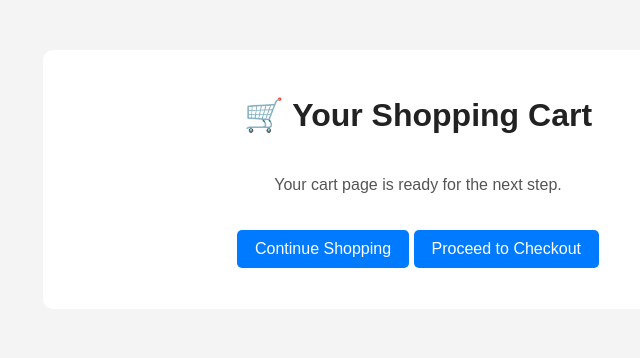
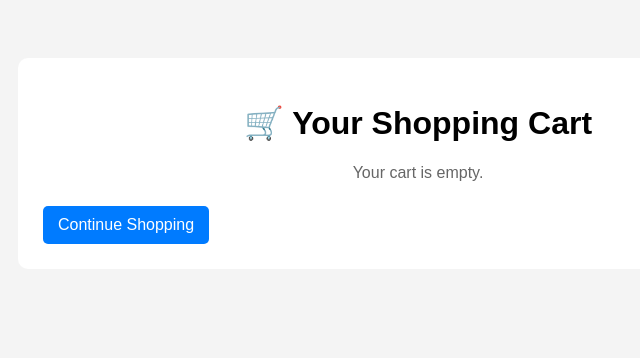
Before and after one commit to afshankmnr-png/CodeAlpha_Simple-E-commerce-Store, a Django app: page /cart/ in a window 1280 px wide. Shown: the top 358 px of the page, without its empty margins (222-862 px from the left). Run offline with Django 5.2, Linux system fonts and the light colour scheme.

Commit message:
Update cart.html

```diff
--- a/templates/shop/cart.html
+++ b/templates/shop/cart.html
@@ -9,12 +9,11 @@
         body {
             font-family: Arial, sans-serif;
             background: #f4f4f4;
-            margin: 0;
             padding: 20px;
         }
 
         .container {
-            max-width: 700px;
+            max-width: 750px;
             margin: 30px auto;
             background: white;
             padding: 25px;
@@ -23,26 +22,26 @@
 
         h1 {
             text-align: center;
-            color: #222;
         }
 
-        .message {
-            text-align: center;
-            color: #555;
-            padding: 20px;
-        }
-
-        a {
-            color: #007bff;
-            text-decoration: none;
+        .item {
+            border-bottom: 1px solid #ddd;
+            padding: 15px 0;
         }
 
         .button {
             display: inline-block;
+            padding: 10px 15px;
+            margin: 8px 5px 0 0;
             background: #007bff;
             color: white;
-            padding: 10px 18px;
+            text-decoration: none;
             border-radius: 5px;
+        }
+
+        .empty {
+            text-align: center;
+            color: #666;
         }
     </style>
 </head>
@@ -50,18 +49,28 @@
     <div class="container">
         <h1>🛒 Your Shopping Cart</h1>
 
-        <p class="message">
-            Your cart page is ready for the next step.
-        </p>
+        {% if cart_items %}
+            {% for item in cart_items %}
+                <div class="item">
+                    <h3>{{ item.product.name }}</h3>
+                    <p>Price: ₹{{ item.product.price }}</p>
+                    <p>Quantity: {{ item.quantity }}</p>
+                    <p>Subtotal: ₹{{ item.subtotal }}</p>
+                </div>
+            {% endfor %}
 
-        <p style="text-align: center;">
-            <a class="button" href="{% url 'product_list' %}">
-                Continue Shopping
+            <h2>Total: ₹{{ total }}</h2>
+
+            <a class="button" href="{% url 'checkout' %}">
+                Proceed to Checkout
             </a>
-            <a class="button" href="{% url 'checkout' %}">
-    Proceed to Checkout
-</a>
-        </p>
+        {% else %}
+            <p class="empty">Your cart is empty.</p>
+        {% endif %}
+
+        <a class="button" href="{% url 'product_list' %}">
+            Continue Shopping
+        </a>
     </div>
 </body>
 </html>
```
